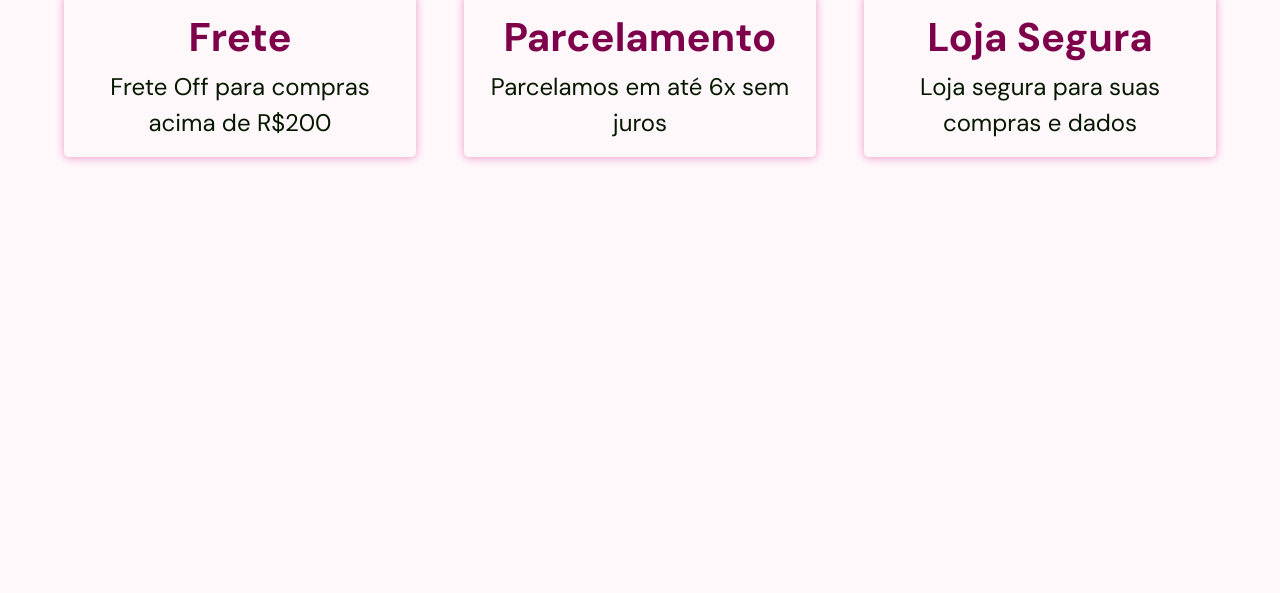
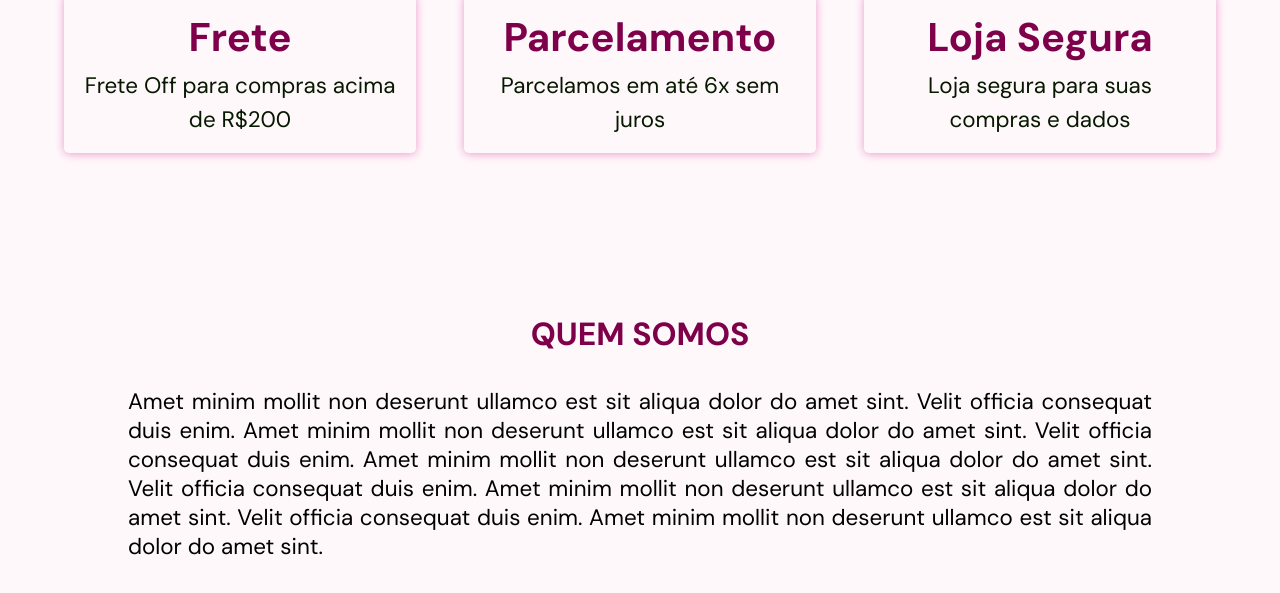
Before and after one commit to nadiellymedeiros/ImaFashion-Front-End, a React (Vite) app: page / in a window 1280 px wide. Shown: the part 885-1478 px from the top of the page. Before the commit the page ends 1106 px from the top, so only its background shows below. Built offline with nearby package versions, Linux system fonts and the light colour scheme.

Commit message:
about component

```diff
--- a/src/App.jsx
+++ b/src/App.jsx
@@ -1,3 +1,4 @@
+import { About } from './components/About/About'
 import { Home } from './components/Home/Home'
 import { Login } from './components/Login/Login'
 
@@ -5,6 +6,7 @@ function App() {
   return (
     <div className="App">
       <Home />
+      <About />
     </div>
   )
 }
--- /dev/null
+++ b/src/components/About/About.jsx
@@ -0,0 +1,24 @@
+import styles from "./About.module.css";
+
+export function About() {
+  return (
+    <section className={styles.about}>
+      <header>
+        <h2>Quem somos</h2>
+      </header>
+
+      <div className={styles.content}>
+        <p>
+          Amet minim mollit non deserunt ullamco est sit aliqua dolor do amet
+          sint. Velit officia consequat duis enim. Amet minim mollit non
+          deserunt ullamco est sit aliqua dolor do amet sint. Velit officia
+          consequat duis enim. Amet minim mollit non deserunt ullamco est sit
+          aliqua dolor do amet sint. Velit officia consequat duis enim. Amet
+          minim mollit non deserunt ullamco est sit aliqua dolor do amet sint.
+          Velit officia consequat duis enim. Amet minim mollit non deserunt
+          ullamco est sit aliqua dolor do amet sint.
+        </p>
+      </div>
+    </section>
+  );
+}
--- /dev/null
+++ b/src/components/About/About.module.css
@@ -0,0 +1,19 @@
+.about {
+  text-align: center;
+  background-color: var(--brand-beige);
+  color: var(--pink-700);
+  width: 80%;
+  height: 100vh;
+  margin: auto;
+  padding-top: 6rem;
+}
+
+.about h2 {
+  text-transform: uppercase;
+}
+
+.content p {
+  margin-top: 2rem;
+  text-align: justify;
+  color: black;
+}
--- a/src/styles/global.css
+++ b/src/styles/global.css
@@ -55,7 +55,7 @@ h3 {
 
 @media (min-width: 1024px) {
   p {
-    font-size: 1.5rem;
+    font-size: 1.4rem;
   }
 
   h1 {
```
